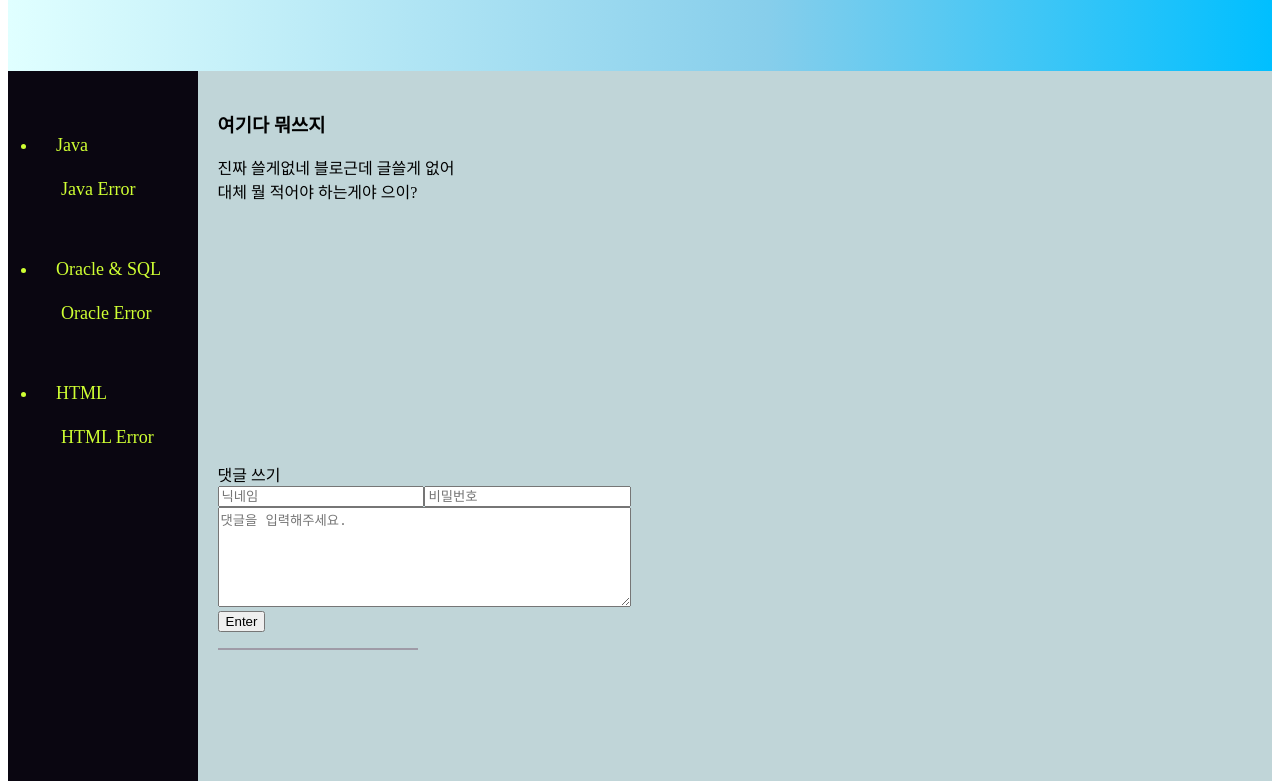
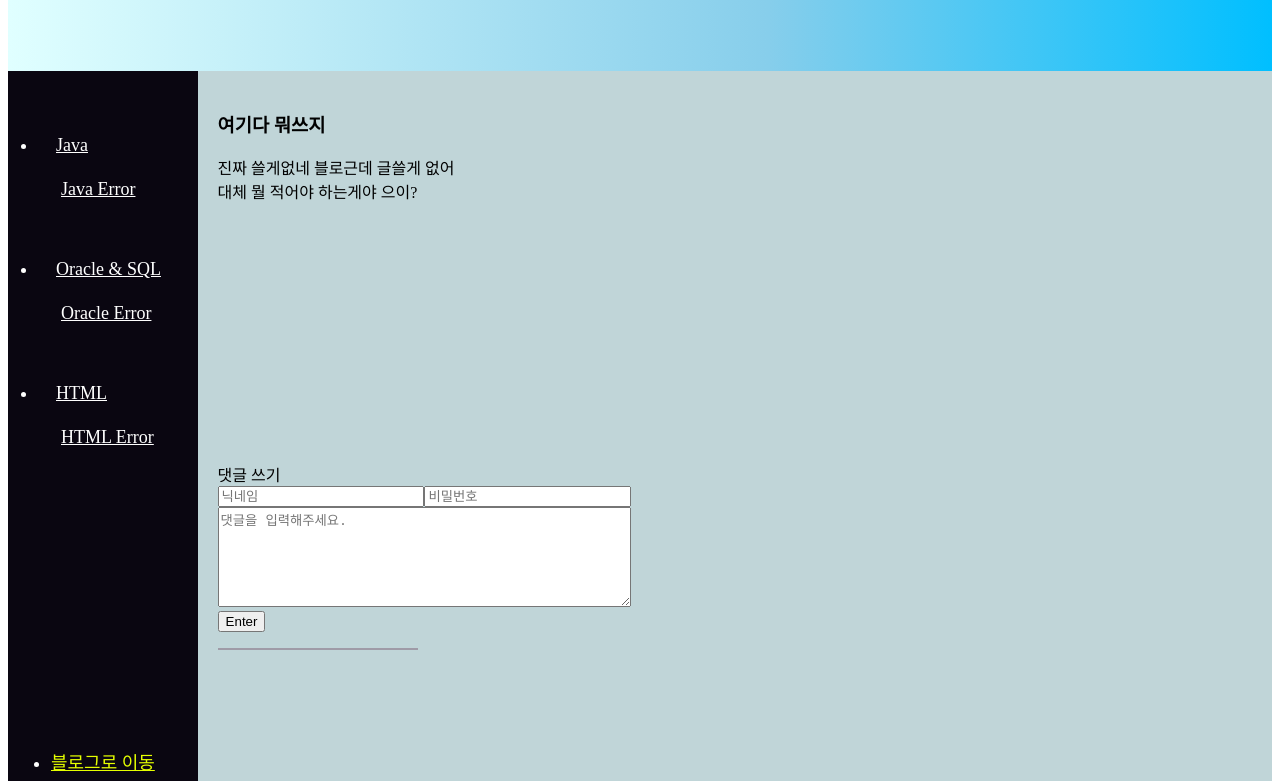
Before and after one commit to SEOGWANGWON/Front-workspace, a plain HTML site: page html/myblog.html in a window 1280 px wide. Shown: the part 259-1040 px from the top of the page. Drawn offline with Linux system fonts and the light colour scheme.

Commit message:
2023-10-26 자습

```diff
--- a/html/myblog.html
+++ b/html/myblog.html
@@ -60,7 +60,7 @@
             text-align: center;
         }
         li{
-            color:#cfff33;
+            color:white;
             font-size: 18px;
             padding: 18px;
             float: left;
@@ -91,6 +91,13 @@
             width: 200px;
             height: 0;
         }
+        .Atitle{
+            padding: 0;
+            margin-top: 200%;
+            margin-left: 10%;
+            color: white;
+
+        }
 
 
     </style>
@@ -104,14 +111,17 @@
     <section> <!-- 보통 회사에서 되어있는 구조 -->
         <nav>
             <ul>
-                <li>Java
-                    <p class = "read-text">Java Error</p>
+                <li><a href="https://hotsixlover.tistory.com/category/Java" style="color: white;">Java</a>
+                    <p class = "read-text"><a href="https://hotsixlover.tistory.com/category/Java/Java%20Error%20Clear" style="color: white;">Java Error</a></p>
                 </li>
-                <li>Oracle & SQL
-                    <p class = "read-text">Oracle Error</p>
+                <li><a href="https://hotsixlover.tistory.com/category/Oracle%20%26%20SQL" style="color: rgb(255, 255, 255);">Oracle & SQL</a>
+                    <p class = "read-text"><a href="https://hotsixlover.tistory.com/category/Oracle%20%26%20SQL/Oracle%20Error%20Clear" style="color: white;">Oracle Error</a></p>
                 </li>
-                <li>HTML
-                    <p class = "read-text">HTML Error</p>
+                <li><a href="https://hotsixlover.tistory.com/category/HTML" style="color: white;">HTML
+                    <p class = "read-text"><a href="https://hotsixlover.tistory.com/category/HTML/HTML%20Error%20Clear" style="color: white;">HTML Error</a></p>
+                </li>
+                <li class ="Atitle"><a href="https://hotsixlover.tistory.com/" style="color: rgb(229, 255, 0);">블로그로 이동</a>
+
                 </li>
             </ul>
         </nav>
@@ -140,7 +150,7 @@
     </section> <!-- 세션-->
 </body>
 <footer>
-    <p> Blog is powered by kakao / Designed by Tistory </p>
+    <p> Blog is powered by kakao / Designed by <a href="https://www.tistory.com/">Tistory</p>
 </footer>
 <foot></foot>
     <script>
```
